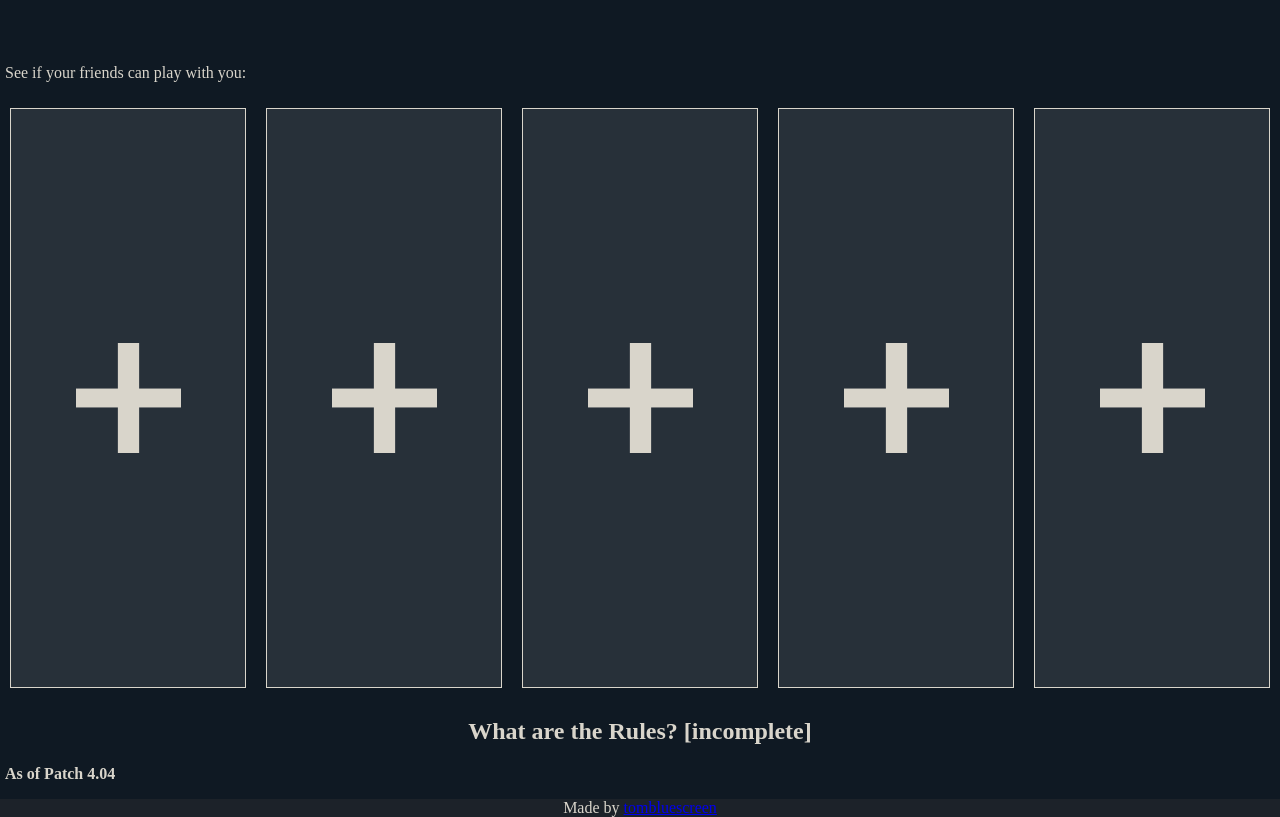
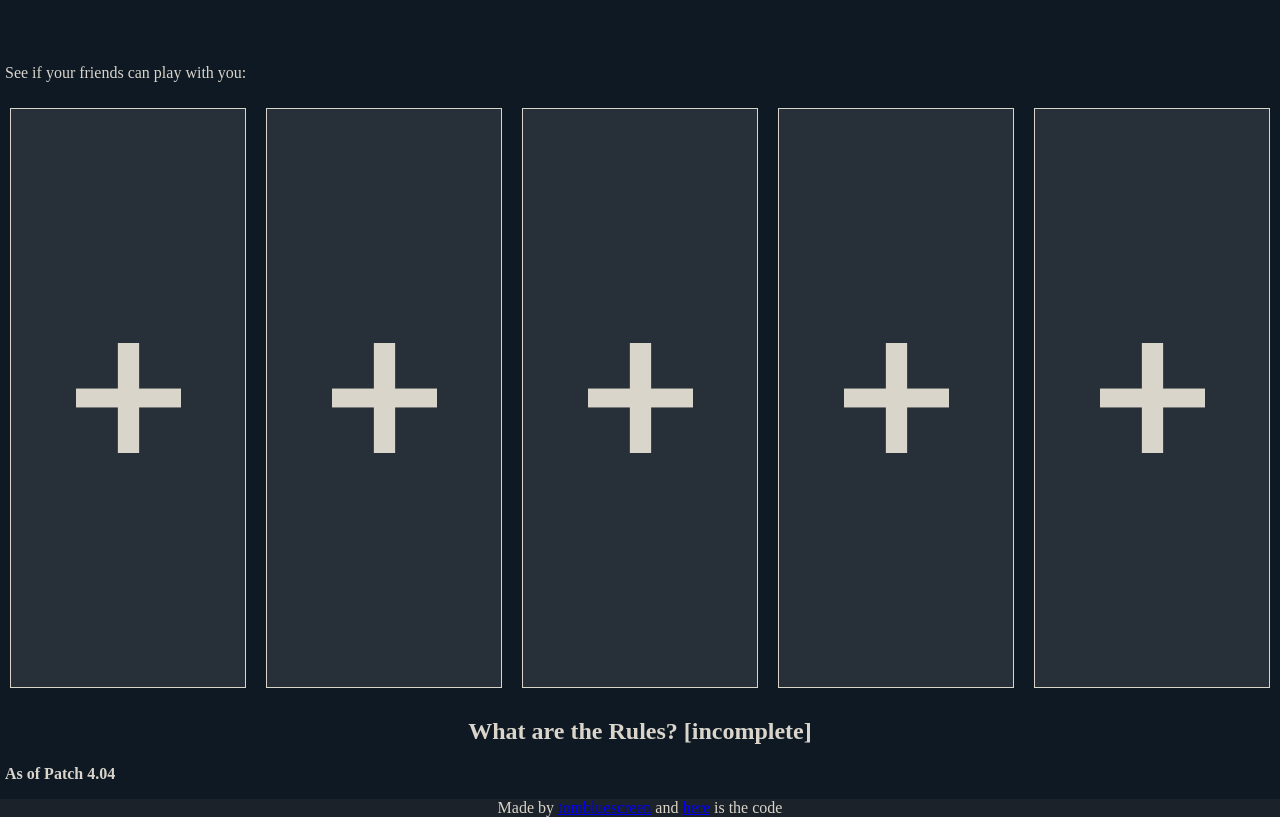
Before and after one commit to Sp3ntDev/val-ranked-calculator-web, a plain HTML site: page index.html in a window 1280 px wide. Shown: the part 190-1007 px from the top of the page. Drawn offline with nearby package versions, Linux system fonts and the light colour scheme; a web font is replaced by a local one.

Commit message:
Added code link

```diff
--- a/index.html
+++ b/index.html
@@ -214,7 +214,7 @@
         <h2>What are the Rules? [incomplete]</h2>
         <p><b>As of Patch 4.04</b> </p>
         <div class="footer">
-            Made by <a href="https://tombluescreen.dev">tombluescreen</a>
+            Made by <a href="https://tombluescreen.dev">tombluescreen</a> and <a href="https://github.com/Sp3ntDev/val-ranked-calculator-web">here</a> is the code
         </div>
     </body>
 </html>
```
